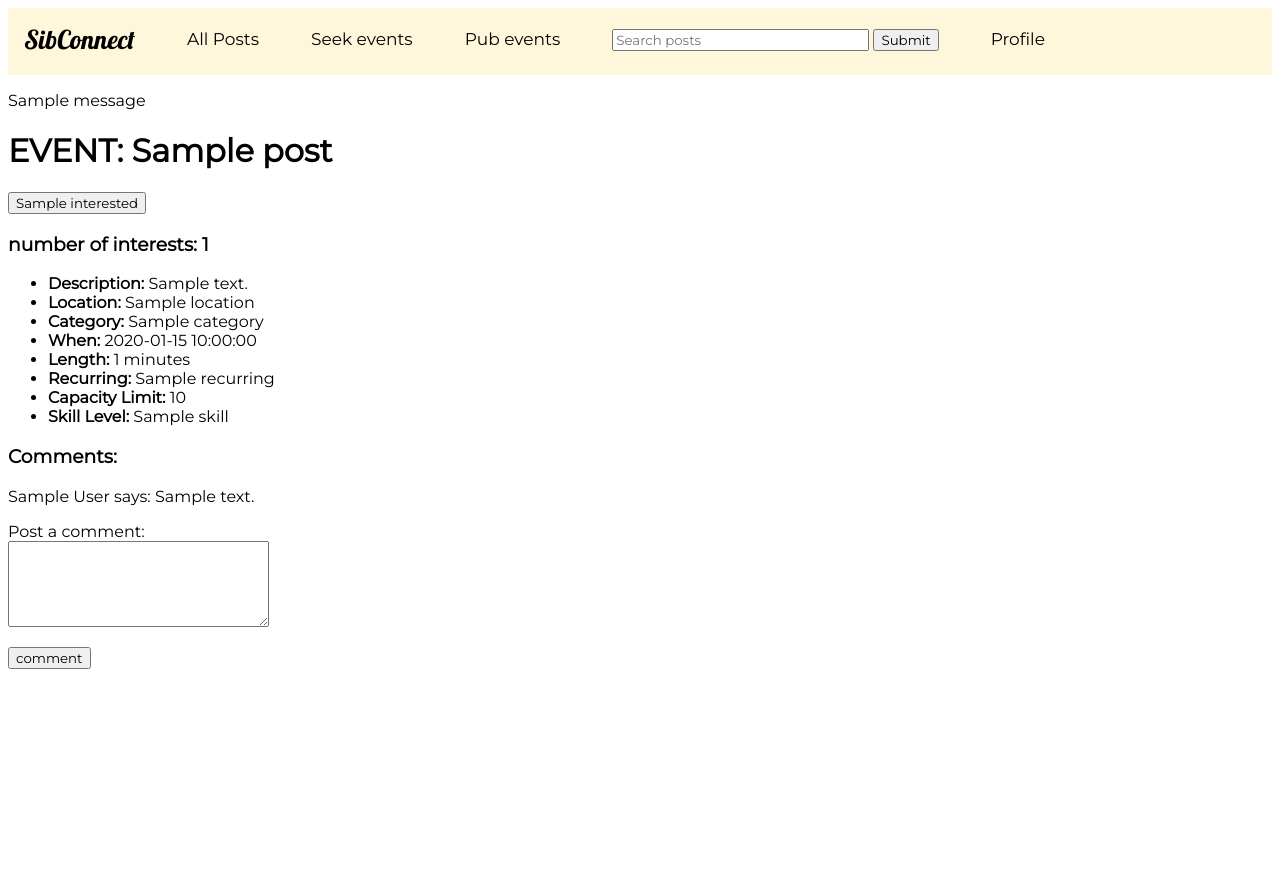
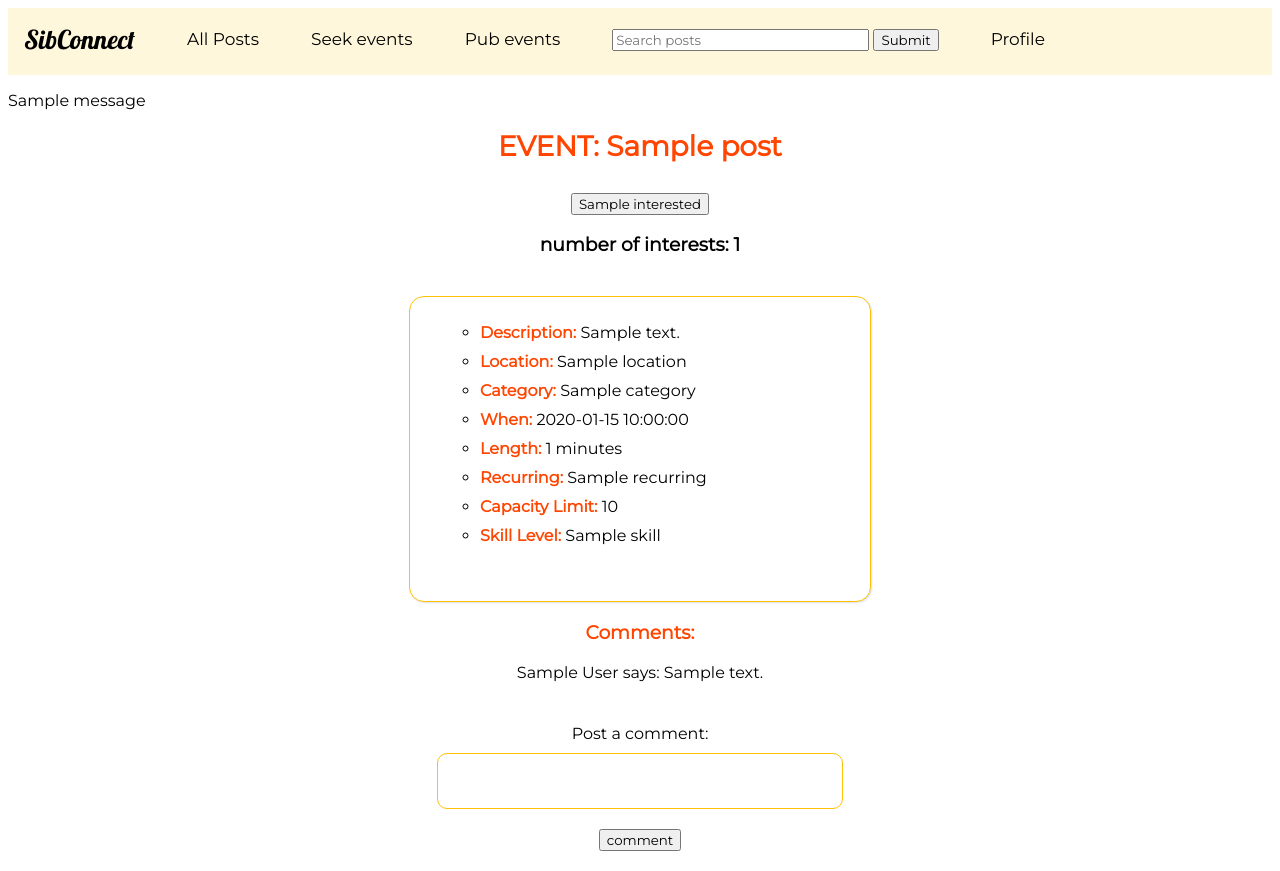
Before and after one commit to amandakcheung/SibConnect, a Flask app: template templates/display_event_post.html in a window 1280 px wide. Before the commit the page ends 669 px from the top, so only its background shows below. Run offline with Flask 2, Linux system fonts and the light colour scheme; the template is opened without the code that fills it: most values are stand-ins (such as "Sample title", 1, 10 or a date in 2020); one stand-in notice (Sample message) is shown; some web fonts are replaced.

Commit message:
edited css for posts & display all posts

```diff
--- a/static/style.css
+++ b/static/style.css
@@ -514,3 +514,94 @@
   margin-top: 8px;
   margin-left: 20%;
 }
+
+/* CSS for all posts */
+
+.h1{
+  font-size:28px;
+  font-weight: 700;
+  margin-bottom: 20px;
+  color: orangered;
+  text-align: center;
+}
+
+.h4{
+  color: orangered;
+}
+
+.post_form{
+  text-align: center;
+  margin-bottom: 40px;
+  margin-top: 30px;
+}
+
+/* css for comments */
+.comment_form{
+  text-align: center;
+  margin-bottom: 20px;
+}
+
+.comment_form textarea{
+  resize:none;
+  height:50px;
+  width: 400px;
+  margin-top: 10px;
+  border: 1.5px solid #fec107;
+  border-radius: 10px;
+}
+
+#posts{
+  max-width: 800px;
+  width:500px;
+  background-color: #fff;
+  padding: 30px;
+  margin: auto;
+  padding-top: 10px;
+  box-shadow: 1px 1px 2px rgba(0,0,0,0.125);
+  border: 1.5px solid #fec107;
+  border-radius: 15px;
+}
+
+/* CSS for published event and seeking posts */
+
+#post_pid{
+  max-width: 800px;
+  width:400px;
+  background-color: #fff;
+  padding: 30px;
+  margin: auto;
+  padding-top: 10px;
+  box-shadow: 1px 1px 2px rgba(0,0,0,0.125);
+  border: 1.5px solid #fec107;
+  border-radius: 15px;
+}
+ul.list{
+  list-style-type: circle;
+}
+
+ul.list li{
+  padding-bottom: 10px;
+}
+
+strong{
+  color: orangered;
+}
+
+.comments{
+  text-align: center;
+  padding-bottom: 10px;
+}
+
+.comments h3{
+  color: orangered;
+}
+
+.post_category{
+  text-align: center;
+  margin-bottom: 20px;
+  margin-top: 20px;
+}
+
+.post_category_div{
+  padding-bottom: 40px;
+}
--- a/templates/all_posts.html
+++ b/templates/all_posts.html
@@ -1,8 +1,8 @@
 {% extends "base_login.html" %}
 {% block main %}
-<h1>All Posts</h1>
+<h1 class="h1">All Posts</h1>
 
-<form method="POST">
+<form class= post_form method="POST">
     <label> Filter by Event Type:</label>
     <select onChange="window.location.href=this.value">
     <option value="value" selected>Filter By</option>
@@ -16,7 +16,7 @@
 <div id="posts">
     {% for post in all_posts %}
     <h3><a href="{{url_for('display_post',pid=post.pid)}}">{{post.title}}</a> </h3>
-    <h4>Description: {{post.description}}</h4>
+    <h4 class="h4">Description: {{post.description}}</h4>
     {% endfor %}
 </div>
 
--- a/templates/display_event_post.html
+++ b/templates/display_event_post.html
@@ -1,8 +1,8 @@
 {% extends "base_login.html" %}
 {% block main %}
-<h1>EVENT: {{post.title}}</h1>
+<h1 class="h1">EVENT: {{post.title}}</h1>
 
-<form action="{{url_for('display_post',pid=post.pid)}}" method="POST">
+<form class= post_form action="{{url_for('display_post',pid=post.pid)}}" method="POST">
     <button type="submit" name="submit" value={{interested}}>{{interested}}</button>
     <h3>number of interests: {{num_interested}}</h3>
 </form>
@@ -21,14 +21,16 @@
     </ul>
 </div>
 
-<div id="comments">
-<h3> Comments: </h3>
-{% for comment in comments %}
-    <p> {{comment.first_name}} {{comment.last_name}} says:
-         {{comment.commenttext}} </p>
+<div class="comments">
+    <h3> Comments: </h3>
+    {% for comment in comments %}
+        <p> {{comment.first_name}} {{comment.last_name}} says:
+            {{comment.commenttext}}
+        </p>
+    {% endfor %}
 </div>
-{% endfor %}
-<form method="POST">
+
+<form class= comment_form method="POST">
     <p><label> Post a comment: <br>
             <textarea required name= "commenttext" rows="5" cols="30"></textarea>
     </label></p>
```
Also changed, not shown: templates/display_seeking_post.html (+11 -8 lines), templates/posts.html (+5 -3 lines).
